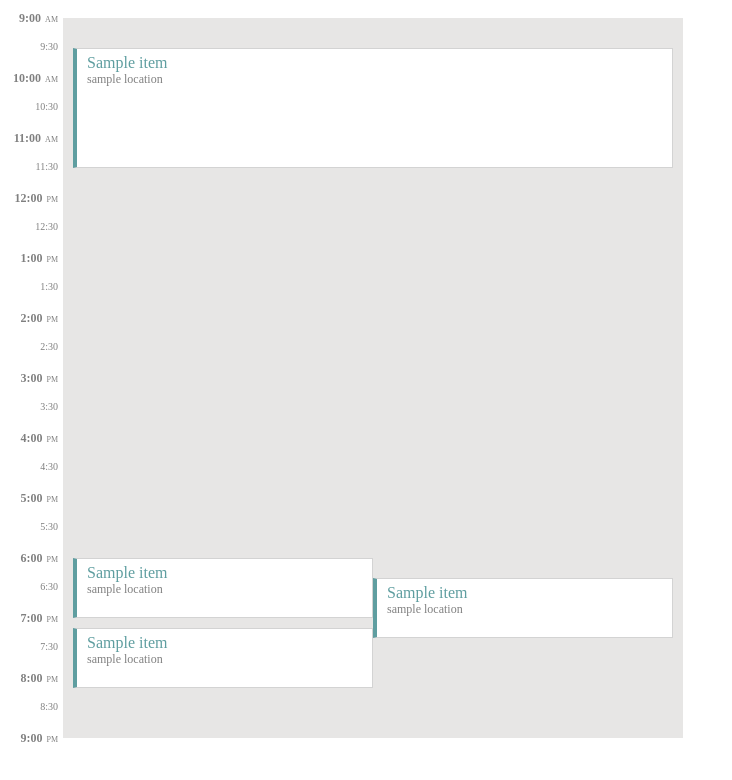
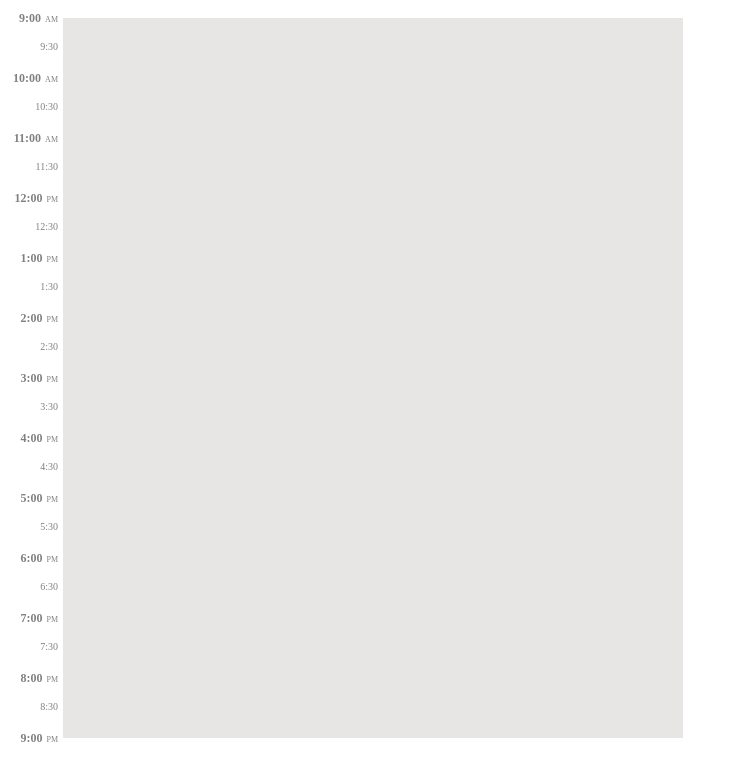
Before and after one commit to mofthecross/singleDayCalendar, a plain HTML site: page index.html in a window 1280 px wide. Shown: the whole page, without its empty margins (0-732 px from the left). Drawn offline with Linux system fonts and the light colour scheme.

Commit message:
Comment out testcase

```diff
--- a/main.js
+++ b/main.js
@@ -200,7 +200,7 @@ function layOutDay(events){
   layOut.renderEvents('events');
 }
 
-const testcase = [{start: 30, end: 150},  {start: 540, end: 600}, {start: 560, end: 620}, {start:610, end: 670}];
-let singleDayViewTest = new SingleDayView('events');
-singleDayViewTest.process(testcase)
-singleDayViewTest.renderEvents('events');
+// const testcase = [{start: 30, end: 150},  {start: 540, end: 600}, {start: 560, end: 620}, {start:610, end: 670}];
+// let singleDayViewTest = new SingleDayView('events');
+// singleDayViewTest.process(testcase)
+// singleDayViewTest.renderEvents('events');
--- a/style.css
+++ b/style.css
@@ -78,6 +78,3 @@ p.eventName {
 p.eventLocation {
     margin-top: 0px;
 }
-
-
-}
```
